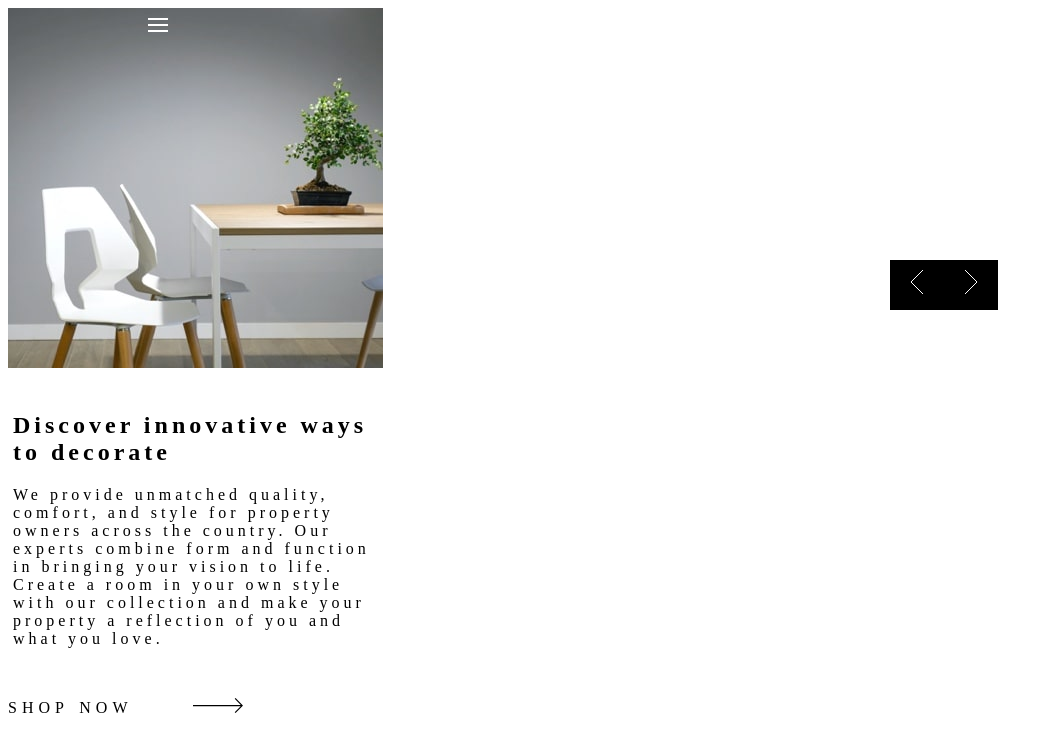
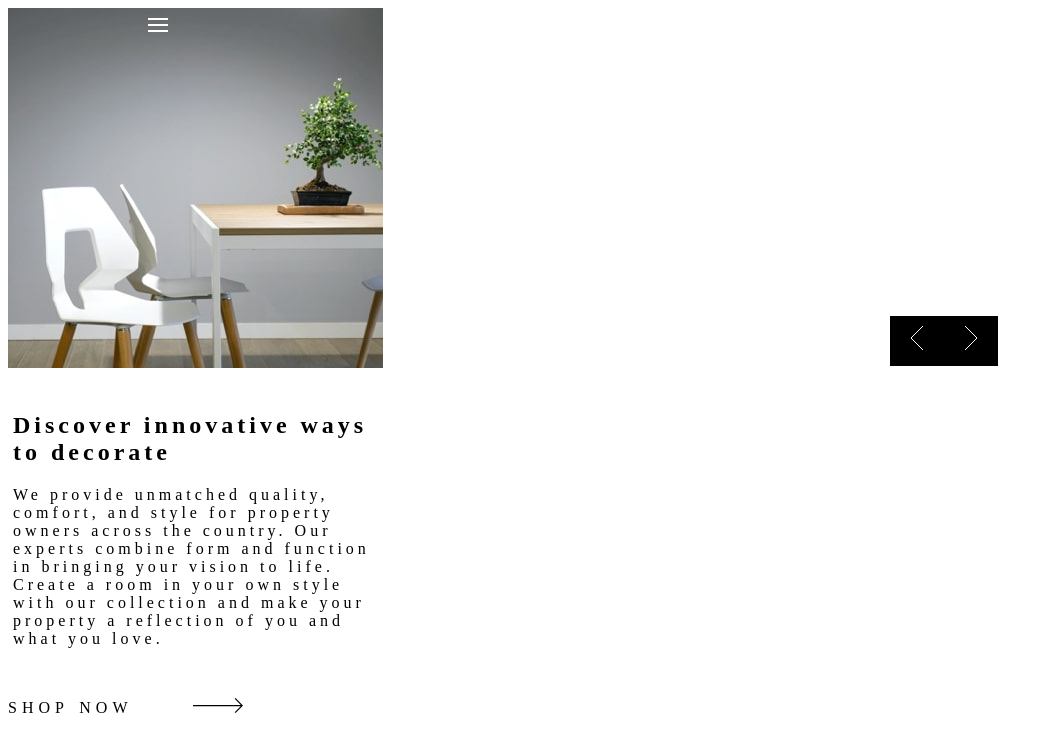
Before and after one commit to AyorindeAjayi/tokyoo, a plain HTML site: page index.html in a window 1280 px wide. Shown: the top 729 px of the page, without its empty margins (0-1053 px from the left). Drawn offline with Linux system fonts and the light colour scheme.

Commit message:
second commit

```diff
--- a/style.css
+++ b/style.css
@@ -12,7 +12,7 @@
   display: flex;
   margin: 20px;
   position: absolute;
-  top: 30%;
+  top: 37%;
   left: 68%;
 }
 
```
